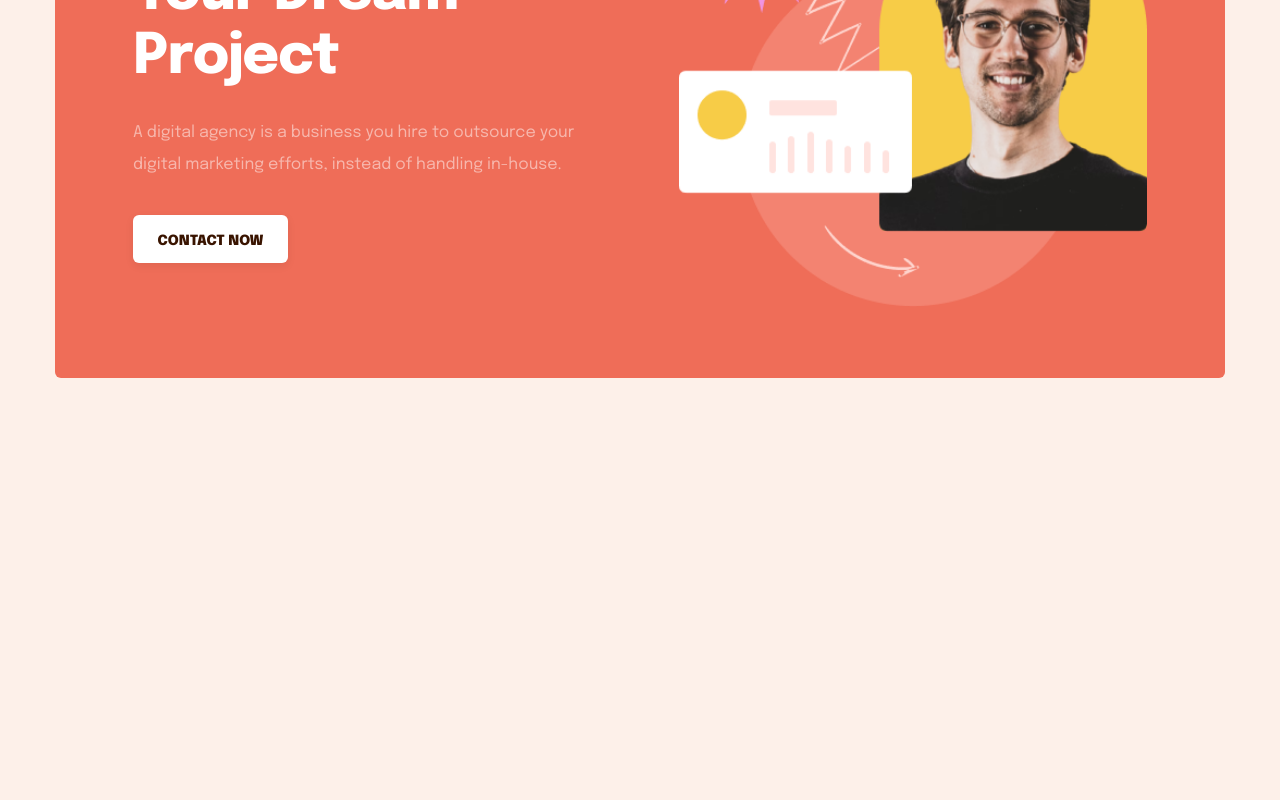
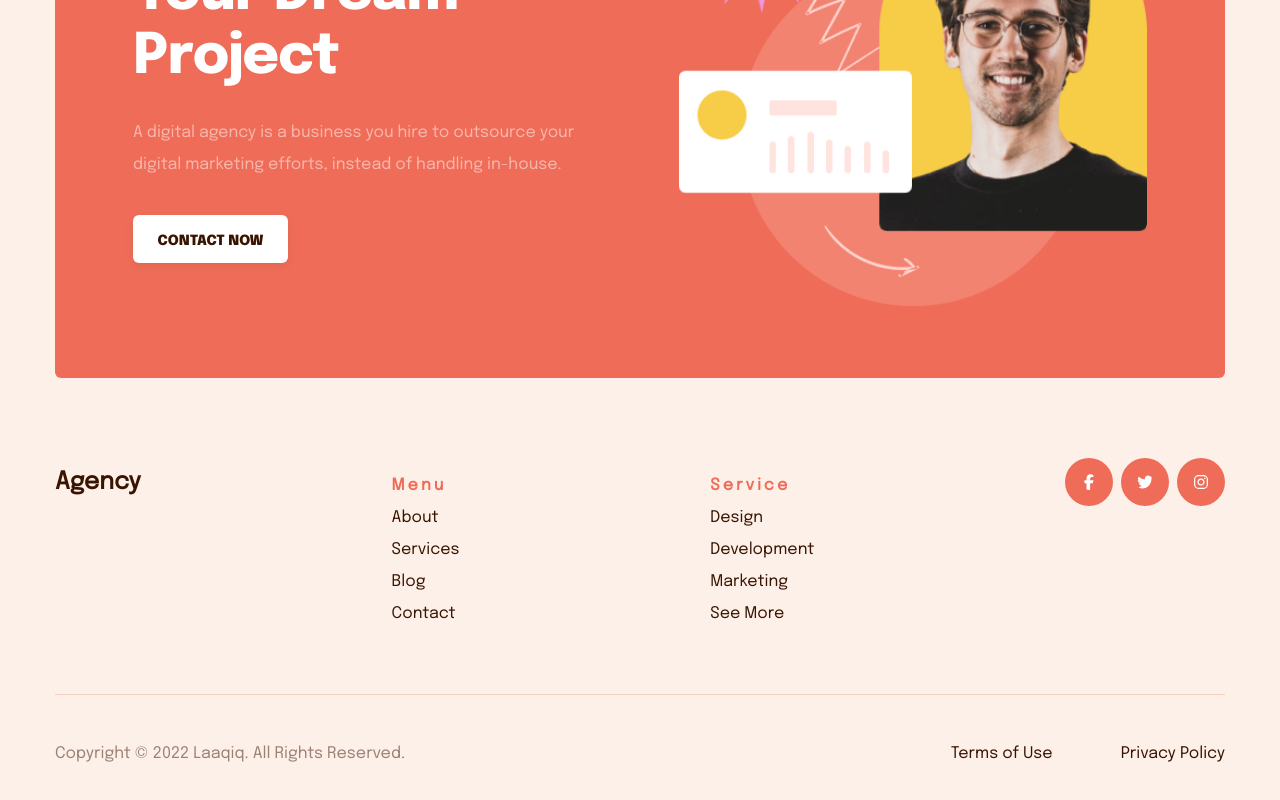
Before and after one commit to jgotawala-cci/CSS, a Vue app: page / in a window 1280 px wide. Shown: the part 2592-3392 px from the top of the page. Before the commit the page ends 2970 px from the top, so only its background shows below. Built offline with nearby package versions, Linux system fonts and the light colour scheme.

Commit message:
Footer styling complete

```diff
--- a/src/App.vue
+++ b/src/App.vue
@@ -1,11 +1,11 @@
 <template>
   <header-view />
   <main-view />
-  <!-- <footer-view /> -->
+  <footer-view />
 </template>
 
 <script setup lang="ts">
 import HeaderView from "./components/header/HeaderView.vue";
 import MainView from "./components/main/MainView.vue";
-// import FooterView from "./components/footer/FooterView.vue";
+import FooterView from "./components/footer/FooterView.vue";
 </script>
--- a/src/components/footer/FooterTop.vue
+++ b/src/components/footer/FooterTop.vue
@@ -22,14 +22,26 @@
     <div class="social-media-icons">
       <ul>
         <li>
-          <a href="#"><img src="../../styles/images/facebook.svg" /> </a>
-        </li>
-        <li>
-          <a href="#"><img src="../../styles/images/twitter.svg" /></a>
+          <a href="#"
+            ><img
+              src="../../styles/images/facebook.svg"
+              width="48"
+              height="48"
+            />
+          </a>
         </li>
         <li>
           <a href="#"
-            ><img class="no-margin" src="../../styles/images/instagram.svg"
+            ><img src="../../styles/images/twitter.svg" width="48" height="48"
+          /></a>
+        </li>
+        <li>
+          <a href="#"
+            ><img
+              class="no-margin"
+              src="../../styles/images/instagram.svg"
+              width="48"
+              height="48"
           /></a>
         </li>
       </ul>
--- a/src/styles/css/styles.css
+++ b/src/styles/css/styles.css
@@ -285,8 +285,14 @@ button {
 .overlay-wrapper .overlay nav a:hover {
   color: rgba(57, 20, 0, 0.5);
 }
+@media (min-width: 769px) {
+  /* line 2, ../sass/layout/_aside.scss */
+  .overlay-wrapper {
+    display: none;
+  }
+}
 
-/* line 51, ../sass/layout/_aside.scss */
+/* line 54, ../sass/layout/_aside.scss */
 .overlay-wrapper.show {
   visibility: visible;
   opacity: 1;
@@ -420,28 +426,28 @@ main div .dropdown-content ul {
   margin: 0;
   padding: 0;
 }
-/* line 70, ../sass/layout/_tabs.scss */
+/* line 68, ../sass/layout/_tabs.scss */
 main div .dropdown-content ul li {
   height: 40px;
   line-height: 2.7;
   border-bottom: 1px solid #f38472;
   padding-left: 16px;
 }
-/* line 75, ../sass/layout/_tabs.scss */
+/* line 73, ../sass/layout/_tabs.scss */
 main div .dropdown-content ul li a {
   display: block;
 }
-/* line 77, ../sass/layout/_tabs.scss */
+/* line 75, ../sass/layout/_tabs.scss */
 main div .dropdown-content ul li a:hover {
   color: #391400;
 }
-/* line 84, ../sass/layout/_tabs.scss */
+/* line 82, ../sass/layout/_tabs.scss */
 main div .dropdown.active .dropdown-content {
   max-height: 250px;
   /* Show the dropdown by setting max-height to a value */
 }
 
-/* line 89, ../sass/layout/_tabs.scss */
+/* line 87, ../sass/layout/_tabs.scss */
 .selected {
   color: #391400;
 }
@@ -625,3 +631,130 @@ main div .dropdown.active .dropdown-content {
     margin-top: 34px;
   }
 }
+
+/* Footer top */
+/* line 2, ../sass/layout/_footer.scss */
+.footer-top-wrapper {
+  text-align: center;
+  margin-top: 80px;
+}
+/* line 5, ../sass/layout/_footer.scss */
+.footer-top-wrapper .option {
+  margin-top: 51px;
+}
+/* line 7, ../sass/layout/_footer.scss */
+.footer-top-wrapper .option ul {
+  list-style: none;
+  margin: 0;
+  padding: 0;
+}
+/* line 10, ../sass/layout/_footer.scss */
+.footer-top-wrapper .option a {
+  display: block;
+  color: #391400;
+}
+/* line 13, ../sass/layout/_footer.scss */
+.footer-top-wrapper .option a:hover {
+  color: rgba(57, 20, 0, 0.5);
+}
+/* line 18, ../sass/layout/_footer.scss */
+.footer-top-wrapper .social-media-icons {
+  margin-top: 52px;
+}
+/* line 20, ../sass/layout/_footer.scss */
+.footer-top-wrapper .social-media-icons ul {
+  list-style: none;
+  margin: 0;
+  padding: 0;
+}
+/* line 22, ../sass/layout/_footer.scss */
+.footer-top-wrapper .social-media-icons ul li {
+  display: inline;
+}
+/* line 26, ../sass/layout/_footer.scss */
+.footer-top-wrapper .social-media-icons img {
+  background-color: #ef6d58;
+  padding: 16px;
+  box-sizing: border-box;
+  border-radius: 24px;
+  margin-right: 8px;
+}
+/* line 33, ../sass/layout/_footer.scss */
+.footer-top-wrapper .social-media-icons img.no-margin {
+  margin-right: 0;
+}
+/* line 36, ../sass/layout/_footer.scss */
+.footer-top-wrapper .social-media-icons a:hover {
+  opacity: 0.7;
+}
+@media (min-width: 769px) {
+  /* line 2, ../sass/layout/_footer.scss */
+  .footer-top-wrapper {
+    display: flex;
+    justify-content: space-between;
+  }
+  /* line 43, ../sass/layout/_footer.scss */
+  .footer-top-wrapper h3 {
+    margin-top: 9px;
+  }
+  /* line 46, ../sass/layout/_footer.scss */
+  .footer-top-wrapper .option {
+    margin-top: 12px;
+    text-align: left;
+  }
+  /* line 50, ../sass/layout/_footer.scss */
+  .footer-top-wrapper .social-media-icons {
+    margin-top: 0;
+  }
+}
+
+/* Footer bottom */
+/* line 57, ../sass/layout/_footer.scss */
+.footer-bottom-wrapper {
+  display: flex;
+  flex-direction: column-reverse;
+  border-top: 1px solid #f3d1bf;
+  padding: 43px 0 52px;
+  margin-top: 64px;
+  text-align: center;
+}
+/* line 65, ../sass/layout/_footer.scss */
+.footer-bottom-wrapper nav a {
+  margin-right: 68px;
+  color: #391400;
+}
+/* line 68, ../sass/layout/_footer.scss */
+.footer-bottom-wrapper nav a:hover {
+  color: rgba(57, 20, 0, 0.5);
+}
+/* line 72, ../sass/layout/_footer.scss */
+.footer-bottom-wrapper nav a.no-margin {
+  margin-right: 0px;
+}
+/* line 76, ../sass/layout/_footer.scss */
+.footer-bottom-wrapper span {
+  color: rgba(57, 20, 0, 0.5);
+  flex-basis: 50%;
+  margin-top: 32px;
+}
+@media (min-width: 769px) {
+  /* line 57, ../sass/layout/_footer.scss */
+  .footer-bottom-wrapper {
+    flex-direction: row;
+  }
+  /* line 83, ../sass/layout/_footer.scss */
+  .footer-bottom-wrapper nav {
+    flex-basis: 50%;
+    justify-content: flex-end;
+    text-align: end;
+  }
+  /* line 88, ../sass/layout/_footer.scss */
+  .footer-bottom-wrapper span {
+    margin-top: 0;
+    text-align: start;
+  }
+  /* line 91, ../sass/layout/_footer.scss */
+  .footer-bottom-wrapper span span {
+    display: none;
+  }
+}
--- a/src/styles/sass/base/_mixins.scss
+++ b/src/styles/sass/base/_mixins.scss
@@ -23,3 +23,9 @@
   color: $white;
   box-shadow: 0;
 }
+
+@mixin remove-ul-style {
+  list-style: none;
+  margin: 0;
+  padding: 0;
+}
--- a/src/styles/sass/layout/_aside.scss
+++ b/src/styles/sass/layout/_aside.scss
@@ -46,6 +46,9 @@
       }
     }
   }
+  @media (min-width: $screen-md) {
+    display: none;
+  }
 }
 
 .overlay-wrapper.show {
--- a/src/styles/sass/layout/_footer.scss
+++ b/src/styles/sass/layout/_footer.scss
@@ -0,0 +1,96 @@
+/* Footer top */
+.footer-top-wrapper {
+  text-align: center;
+  margin-top: 80px;
+  .option {
+    margin-top: 51px;
+    ul {
+      @include remove-ul-style;
+    }
+    a {
+      display: block;
+      color: $dark-brown;
+      &:hover {
+        color: $transparent-dark-brown;
+      }
+    }
+  }
+  .social-media-icons {
+    margin-top: 52px;
+    ul {
+      @include remove-ul-style;
+      li {
+        display: inline;
+      }
+    }
+    img {
+      background-color: $red-orange;
+      padding: 16px;
+      box-sizing: border-box;
+      border-radius: 24px;
+      margin-right: 8px;
+    }
+    img.no-margin {
+      margin-right: 0;
+    }
+    a:hover {
+      opacity: 0.7;
+    }
+  }
+  @media (min-width: $screen-md) {
+    display: flex;
+    justify-content: space-between;
+    h3 {
+      margin-top: 9px;
+    }
+    .option {
+      margin-top: 12px;
+      text-align: left;
+    }
+    .social-media-icons {
+      margin-top: 0;
+    }
+  }
+}
+
+/* Footer bottom */
+.footer-bottom-wrapper {
+  display: flex;
+  flex-direction: column-reverse;
+  border-top: 1px solid $pale-apricot;
+  padding: 43px 0 52px;
+  margin-top: 64px;
+  text-align: center;
+  nav {
+    a {
+      margin-right: 68px;
+      color: $dark-brown;
+      &:hover {
+        color: $transparent-dark-brown;
+      }
+    }
+    a.no-margin {
+      margin-right: 0px;
+    }
+  }
+  span {
+    color: $transparent-dark-brown;
+    flex-basis: 50%;
+    margin-top: 32px;
+  }
+  @media (min-width: $screen-md) {
+    flex-direction: row;
+    nav {
+      flex-basis: 50%;
+      justify-content: flex-end;
+      text-align: end;
+    }
+    span {
+      margin-top: 0;
+      text-align: start;
+      span {
+        display: none;
+      }
+    }
+  }
+}
--- a/src/styles/sass/layout/_tabs.scss
+++ b/src/styles/sass/layout/_tabs.scss
@@ -64,9 +64,7 @@ main {
       transition: max-height $transition-delay ease;
 
       ul {
-        list-style: none;
-        margin: 0;
-        padding: 0;
+        @include remove-ul-style;
         li {
           height: 40px;
           line-height: 2.7;
```
